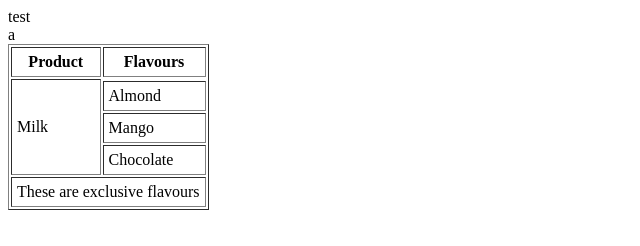
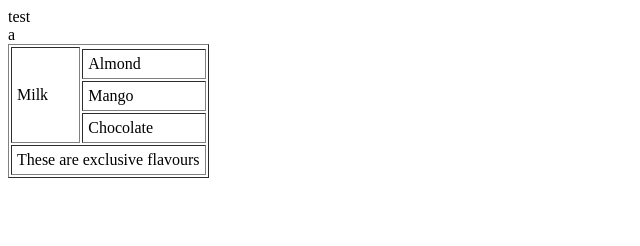
Before and after one commit to Serdzios/leason3, a plain HTML site: page table.html in a window 1280 px wide. Shown: the whole page, without its empty margins (0-640 px from the left). Drawn offline with Linux system fonts and the light colour scheme.

Commit message:
remove table row

```diff
--- a/table.html
+++ b/table.html
@@ -14,10 +14,7 @@
 <table border="1" cellpadding="5">
 
 
-    <tr>
-        <th>Product</th>
-        <th>Flavours</th>
-    </tr>
+
 	a
     <tr>
         <td rowspan="4">Milk</td>
```
